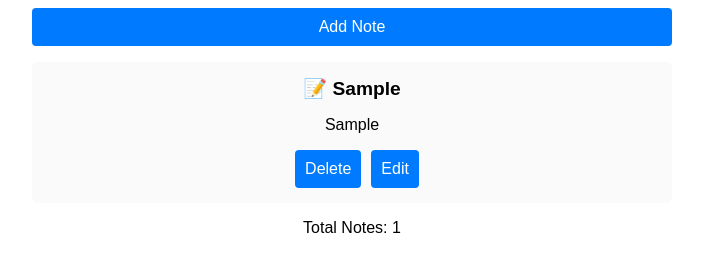
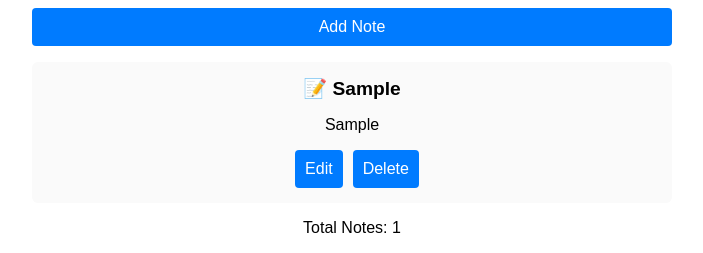
Before and after one commit to MurtadaAhmed/Fastnoty, a React (Vite) app in the folder simple-notes-app/: page / in a window 1280 px wide. Both pictures are taken after typing "Sample", "Sample" into the empty fields and a click on the button "Add Note". Shown: the part 213-466 px from the top of the page, without its empty margins (288-991 px from the left). Built offline with nearby package versions, Linux system fonts and the light colour scheme; no server answers.

Commit message:
organized the code

```diff
--- a/simple-notes-app/src/App.tsx
+++ b/simple-notes-app/src/App.tsx
@@ -1,53 +1,28 @@
 import {useEffect, useState} from "react";
 import {Note} from "./types.ts";
-import NoteForm from "./components/NoteForm.tsx";
-import NoteList from "./components/NoteList.tsx";
 import './styles/App.css'
+import AddNoteForm from "./components/AddNoteForm.tsx"
+import ListNotes from "./components/ListNotes.tsx"
+import {fetchNotes, saveNote} from "./api/APIService.ts"
 
-const API_URL = "http://localhost:5000/note"
 
 function App() {
     const [notes, setNotes] = useState<Note[]>([])
 
     useEffect(() => {
-        fetch(API_URL)
-            .then((res) => res.json())
-            .then(setNotes)
-    }, [])
+        fetchNotes().then(setNotes)
+    }, []);
 
     useEffect(() => {
-        fetch(API_URL, {
-            method: "POST",
-            headers: {"content-type": "application/json"},
-            body: JSON.stringify(notes)
-        })
+        saveNote(notes);
     }, [notes]);
 
-    const addNote = (title: string, text: string) => {
-        const newNote: Note = {
-            id: Date.now(),
-            title,
-            text,
-        };
-        setNotes([...notes, newNote])
-
-    }
-
-    const deleteNote = (id: number) => {
-        setNotes(notes.filter((note) => note.id !== id))
-    }
-
-    const editNote = (id: number,newTile: string, newText: string) => {
-        setNotes(
-            notes.map((note) => note.id === id? {...note, title: newTile, text: newText}: note)
-        )
-    }
 
     return (
         <div>
             <h1>📖 Simple note app</h1>
-            <NoteForm onAddNote={addNote} />
-            <NoteList notes={notes} onDeleteNote={deleteNote} onEditNote={editNote}/>
+            <AddNoteForm notes={notes} setNotes={setNotes} />
+            <ListNotes notes={notes} setNotes={setNotes}/>
             <p>Total Notes: {notes.length}</p>
         </div>
     )
--- /dev/null
+++ b/simple-notes-app/src/api/APIService.ts
@@ -0,0 +1,14 @@
+const API_URL = "http://localhost:5000/note"
+
+export const fetchNotes = async () => {
+    const fetchedNotes = await fetch(API_URL);
+    return fetchedNotes.json();
+}
+
+export const saveNote = async (note: any) => {
+    await fetch(API_URL, {
+        method: "POST",
+        headers: {"content-type": "application/json"},
+        body: JSON.stringify(note)
+    })
+}
--- /dev/null
+++ b/simple-notes-app/src/components/AddNoteForm.tsx
@@ -0,0 +1,45 @@
+import {useState} from "react";
+import {Note} from "../types.ts";
+
+type Props = {
+    notes: Note[],
+    setNotes: React.Dispatch<React.SetStateAction<Note[]>>
+}
+
+function AddNoteForm({ notes, setNotes }: Props) {
+
+    const [title, setTitle] = useState("")
+    const [text, setText] = useState("")
+
+    const addNote = (e: React.FormEvent) => {
+        e.preventDefault()
+
+        if (!text.trim()) return;
+
+        const newNote: Note = {id: Date.now(), title, text}
+        setNotes([...notes, newNote])
+
+        setTitle("")
+        setText("")
+    }
+
+    return (
+        <form onSubmit={addNote}>
+            <input
+                type="text"
+                value={title}
+                onChange={(e) => setTitle(e.target.value)}
+                placeholder="Enter title..."
+            />
+            <input
+                type="text"
+                value={text}
+                onChange={(e) => setText(e.target.value)}
+                placeholder="Enter a text"
+            />
+            <button type="submit">Add Note</button>
+        </form>
+    )
+}
+
+export default AddNoteForm
--- /dev/null
+++ b/simple-notes-app/src/components/DeleteNote.tsx
@@ -0,0 +1,17 @@
+import * as React from "react";
+
+type Props = {
+    id: number;
+    notes: any[];
+    setNotes: React.Dispatch<React.SetStateAction<any[]>>
+}
+
+function DeleteNote ({id, notes, setNotes}: Props) {
+    const deleteNote = () => {
+        setNotes(notes.filter(note => note.id !== id))
+    };
+
+    return <button onClick={deleteNote}>Delete</button>
+}
+
+export default DeleteNote
--- /dev/null
+++ b/simple-notes-app/src/components/EditNote.tsx
@@ -0,0 +1,25 @@
+import {Note} from "../types"
+import * as React from "react";
+
+type Props = {
+    note: Note,
+    notes: Note[],
+    setNotes: React.Dispatch<React.SetStateAction<Note[]>>
+}
+
+function EditNote({note, notes, setNotes}: Props) {
+
+    const editNote = () => {
+        const newTile = prompt("Edit title:", note.title)
+        const newText = prompt("Edit your note:", note.text)
+
+        if (newTile && newText && newTile.trim() !== "" && newText.trim() !== "") {
+            setNotes(notes.map((n => n.id === note.id ? {...n, title: newTile, text: newText} : n)))
+        }
+
+    }
+
+    return <button onClick={editNote}>Edit</button>
+}
+
+export default EditNote;
--- /dev/null
+++ b/simple-notes-app/src/components/ListNotes.tsx
@@ -0,0 +1,25 @@
+import {Note} from "../types"
+import EditNote from "./EditNote.tsx"
+import DeleteNote from "./DeleteNote.tsx"
+
+type Props = {
+    notes: Note[],
+    setNotes: React.Dispatch<React.SetStateAction<Note[]>>
+}
+
+function ListNotes({ notes, setNotes}: Props) {
+    return (
+        <ul>
+            {notes.map((note: Note) =>
+                <li key={note.id}>
+                    <strong>📝 {note.title}</strong>
+                    <p>{note.text}</p>
+                    <EditNote note={note} setNotes={setNotes} notes={notes} />
+                    <DeleteNote id={note.id} setNotes={setNotes} notes={notes}/>
+                </li>
+            )}
+        </ul>
+    )
+}
+
+export default ListNotes;
--- a/simple-notes-app/src/components/NoteForm.tsx
+++ /dev/null
@@ -1,46 +0,0 @@
-import {useState} from "react";
-
-type NoteFormProps = {
-    onAddNote: (title: string, text: string) => void;
-}
-
-function NoteForm({ onAddNote }: NoteFormProps) {
-    /*
-    1. onAddNote :
-    - this is imported from Apps.tsx <NoteForm onAddNote={addNote} />
-    2. handleSubmit:
-    - this function returns the form for submitting the title and text
-    - it captures the title and text, and then it passes it to onAddNote function >> onAddNote(title, text)
-     */
-
-    const [title, setTitle] = useState("")
-    const [text, setText] = useState("")
-
-    const handleSubmit = (e : React.FormEvent) => {
-        e.preventDefault();
-        if (!text.trim()) return;
-        onAddNote(title, text);
-        setTitle('')
-        setText('')
-    }
-
-    return (
-        <form onSubmit={handleSubmit}>
-            <input
-            type="text"
-            value={title}
-            onChange={(e) => setTitle(e.target.value)}
-            placeholder="Enter title..."
-            />
-            <input
-            type="text"
-            value={text}
-            onChange={(e) => setText(e.target.value)}
-            placeholder="Enter a text"
-            />
-            <button type="submit">Add Note</button>
-        </form>
-    )
-}
-
-export default NoteForm
--- a/simple-notes-app/src/components/NoteList.tsx
+++ /dev/null
@@ -1,47 +0,0 @@
-import {Note} from "../types.ts";
-
-type NoteListPros = {
-    notes: Note[];
-    onDeleteNote: (id: number) => void;
-    onEditNote: (id: number,newTitle: string, newText: string) => void;
-}
-
-function NoteList({notes, onDeleteNote, onEditNote}: NoteListPros) {
-    /*
-    1. {notes, onDeleteNote, onEditNote}:
-    - these functions are imported from App.tsx
-     <NoteList notes={notes} onDeleteNote={deleteNote} onEditNote={editNote}/>
-    2. handleEdit:
-    - this function list the notes, imported from App.tsx
-    - edit button captures the id, new title and new text and passes it to editNote function in App.tsx
-    onEditNote(id, newTitle, newText)
-    - delete button captures the id then it passes it to deleteNote function in App.tsx
-    onDeleteNote(note.id)
-     */
-
-    const handleEdit = (id: number, currentTitle: string, currentText: string) => {
-        const newTitle = prompt("Edit title", currentTitle)
-        const newText = prompt("Edit your note", currentText)
-
-        if (newTitle && newText && newTitle.trim() !== "" && newText.trim() !== "") {
-            onEditNote(id, newTitle, newText)
-        }
-    }
-
-    return (
-        <ul>
-            {notes.map((note) => (
-                <li key={note.id}>
-                    <strong>📝 {note.title}</strong>
-                    <p>{note.text}</p>
-
-                    <button onClick={() => onDeleteNote(note.id)}>Delete</button>
-                    <button onClick={() => handleEdit(note.id, note.title, note.text)}>Edit</button>
-
-                </li>
-                ))}
-        </ul>
-    )
-}
-
-export default NoteList
```
Also changed, not shown: 1 other file (tests, documents, lock files or other folders).
